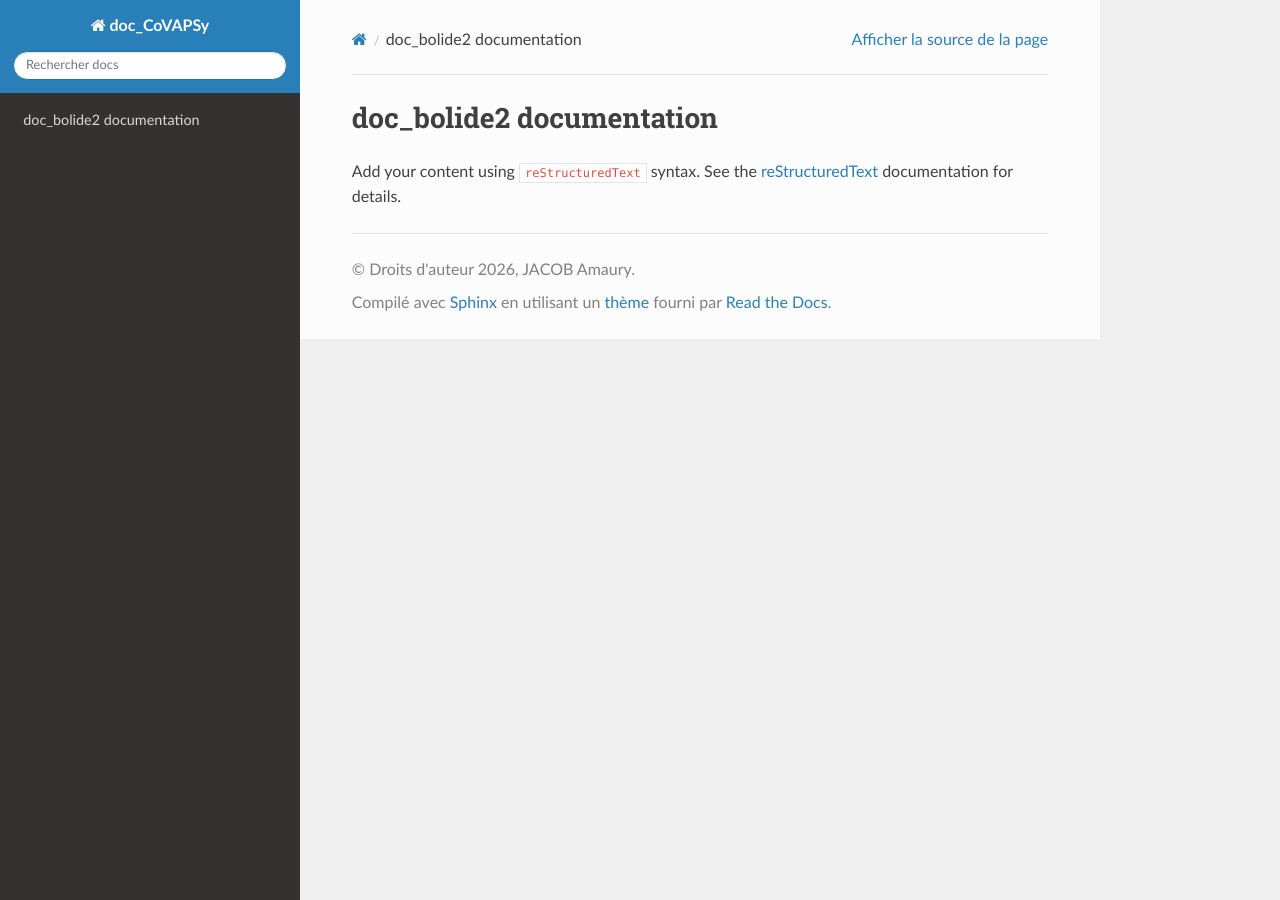
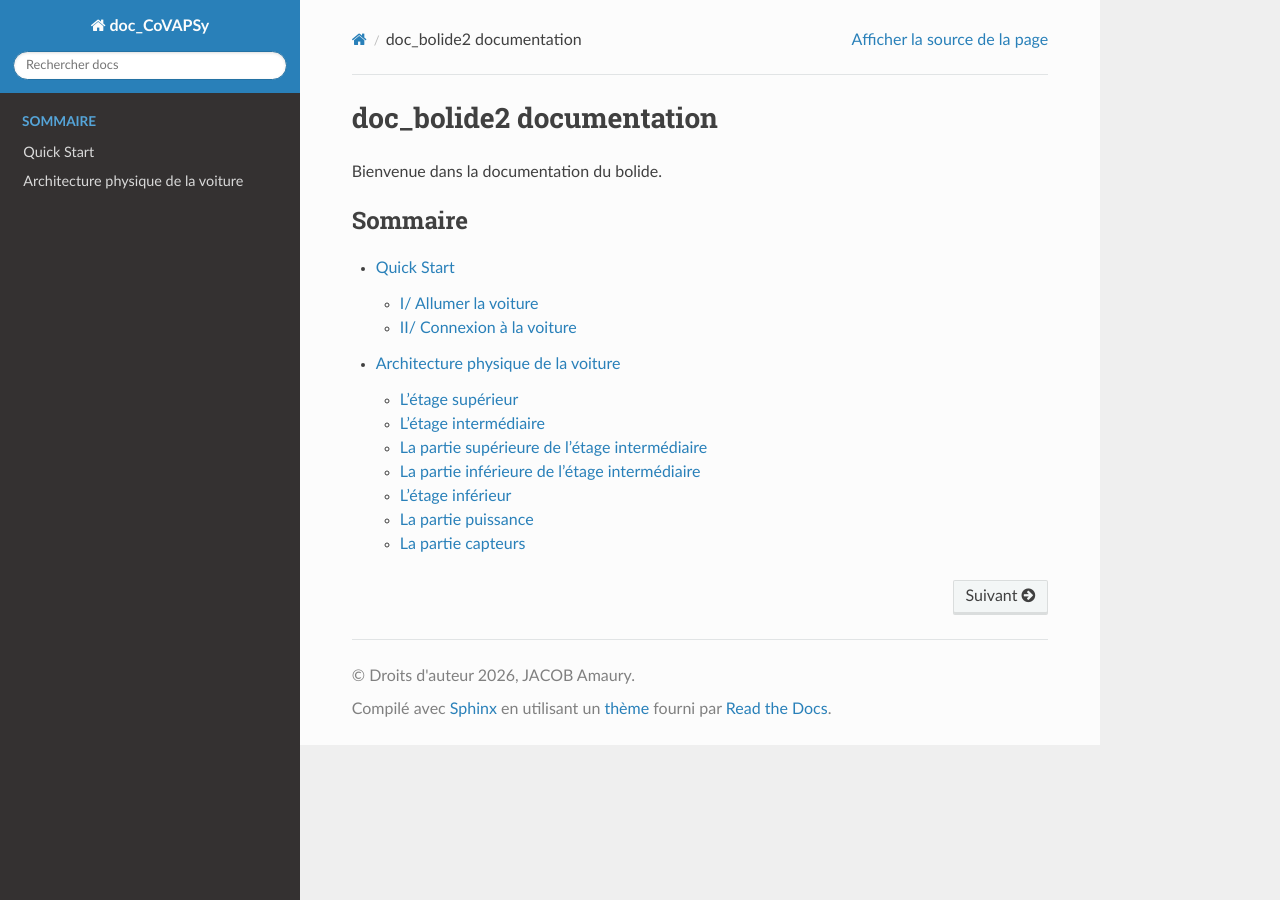
Before and after one commit to JacobAmaury/site_doc_CoVAPSy_SU, a Sphinx documentation site: the page built from source/index.rst, in a window 1280 px wide. Built offline with Sphinx 7.4.7 and the Read the Docs theme 3.1.0, drawn with Linux system fonts in a browser that asks for light colours.

```diff
--- a/source/index.rst
+++ b/source/index.rst
@@ -1,18 +1,11 @@
-.. doc_bolide2 documentation master file, created by
-   sphinx-quickstart on Mon Apr 13 10:15:16 2026.
-   You can adapt this file completely to your liking, but it should at least
-   contain the root `toctree` directive.
-
 doc_bolide2 documentation
 =========================
 
-Add your content using ``reStructuredText`` syntax. See the
-`reStructuredText <https://www.sphinx-doc.org/en/master/usage/restructuredtext/index.html>`_
-documentation for details.
-
+Bienvenue dans la documentation du bolide.
 
 .. toctree::
    :maxdepth: 2
-   :caption: Contents:
-   Première connexion et téléopérations <quick_start/quick_start>
-   Architecture physique <archi_physique/archi_physique>
+   :caption: Sommaire
+
+   quick_start/quick_start
+   archi_physique/archi_physique
```
Also changed, not shown: 9 other files.
